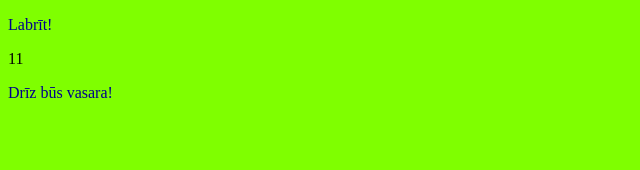
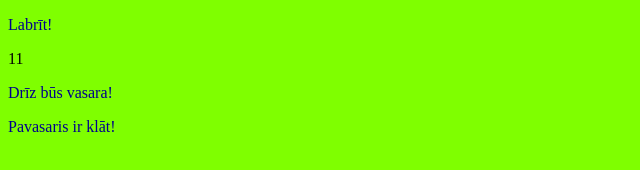
Before and after one commit to ZMGnv/Git_Github_apm, a plain HTML site: page index.html in a window 1280 px wide. Shown: the whole page, without its empty margins (0-640 px from the left). Drawn offline with Linux system fonts and the light colour scheme.

Commit message:
Pavasaris ir klāt!

```diff
--- a/index.html
+++ b/index.html
@@ -9,5 +9,6 @@
     </head>
     <body>
         <p>Drīz būs vasara!</p>
+        <p>Pavasaris ir klāt!</p>
     </body>
 </html>
```
